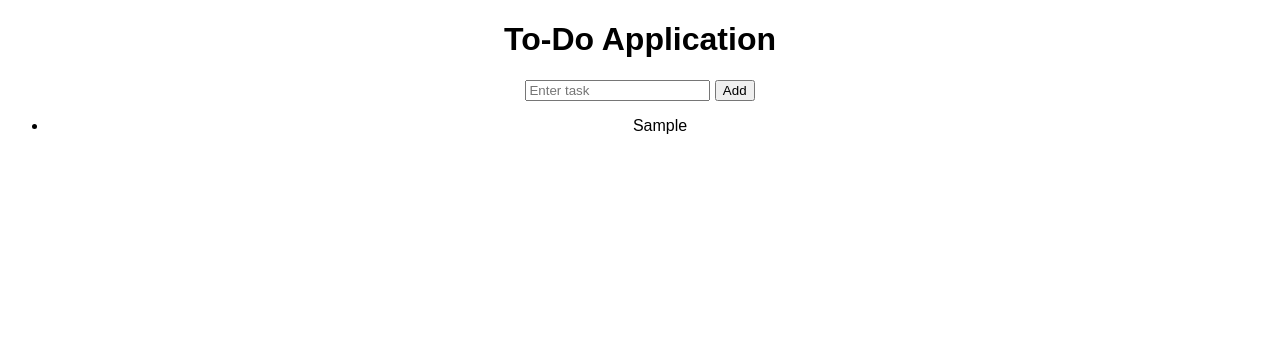
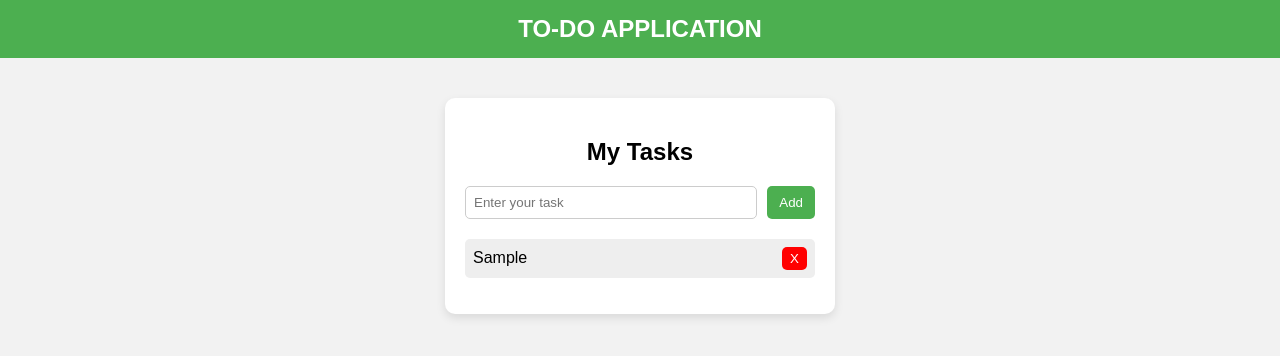
Before and after one commit to Bhanu2240/TODOAPP, a plain HTML site: page index.html in a window 1280 px wide. Both pictures are taken after typing "Sample" into the empty fields and a click on the button "Add". Drawn offline with Linux system fonts and the light colour scheme.

Commit message:
added new features

```diff
--- a/index.html
+++ b/index.html
@@ -6,11 +6,18 @@
 </head>
 <body>
 
-  <h1>To-Do Application</h1>
+  <nav id="navbar">TO-DO APPLICATION</nav>
 
-  <input type="text" id="taskInput" placeholder="Enter task">
-  <button onclick="addTask()">Add</button>
-  <ul id="taskList"></ul>
+  <div class="container">
+    <h2>My Tasks</h2>
+
+    <div class="input-box">
+      <input type="text" id="taskInput" placeholder="Enter your task">
+      <button onclick="addTask()">Add</button>
+    </div>
+
+    <ul id="taskList"></ul>
+  </div>
 
   <script src="script.js"></script>
 </body>
--- a/script.js
+++ b/script.js
@@ -1,11 +1,38 @@
 function addTask() {
   let input = document.getElementById("taskInput");
+
+  if (input.value === "") {
+    alert("Please enter a task");
+    return;
+  }
+
   let li = document.createElement("li");
   li.textContent = input.value;
+
+  // Mark as completed
+  li.onclick = function () {
+    li.classList.toggle("completed");
+  };
+
+  // Delete button
+  let delBtn = document.createElement("button");
+  delBtn.textContent = "X";
+  delBtn.className = "delete-btn";
+
+  delBtn.onclick = function (event) {
+    event.stopPropagation(); // prevent complete toggle
+    li.remove();
+  };
+
+  li.appendChild(delBtn);
   document.getElementById("taskList").appendChild(li);
+
   input.value = "";
-  li.onclick = function() {
-  li.remove();
 }
 
-}
+// Add task using Enter key
+document.getElementById("taskInput").addEventListener("keypress", function (e) {
+  if (e.key === "Enter") {
+    addTask();
+  }
+});
--- a/style.css
+++ b/style.css
@@ -1,8 +1,88 @@
 body {
-  font-family: Arial;
+  font-family: Arial, sans-serif;
+  background: #f2f2f2;
+  margin: 0;
+}
+
+/* Navbar */
+#navbar {
+  background-color: #4CAF50;
+  color: white;
+  padding: 15px;
+  text-align: center;
+  font-size: 24px;
+  font-weight: bold;
+}
+
+/* Main container */
+.container {
+  width: 350px;
+  background: white;
+  margin: 40px auto;
+  padding: 20px;
+  border-radius: 10px;
+  box-shadow: 0 4px 10px rgba(0,0,0,0.1);
+}
+
+h2 {
   text-align: center;
 }
 
-li {
+/* Input section */
+.input-box {
+  display: flex;
+  gap: 10px;
+}
+
+input {
+  flex: 1;
+  padding: 8px;
+  border-radius: 5px;
+  border: 1px solid #ccc;
+}
+
+button {
+  padding: 8px 12px;
+  background: #4CAF50;
+  color: white;
+  border: none;
+  border-radius: 5px;
   cursor: pointer;
 }
+
+button:hover {
+  background: #45a049;
+}
+
+/* Task list */
+ul {
+  list-style: none;
+  padding: 0;
+  margin-top: 20px;
+}
+
+li {
+  background: #eee;
+  margin: 8px 0;
+  padding: 8px;
+  border-radius: 5px;
+  display: flex;
+  justify-content: space-between;
+  align-items: center;
+}
+
+/* Completed task */
+.completed {
+  text-decoration: line-through;
+  color: gray;
+}
+
+/* Delete button */
+.delete-btn {
+  background: red;
+  color: white;
+  border: none;
+  padding: 4px 8px;
+  border-radius: 5px;
+  cursor: pointer;
+}
```
